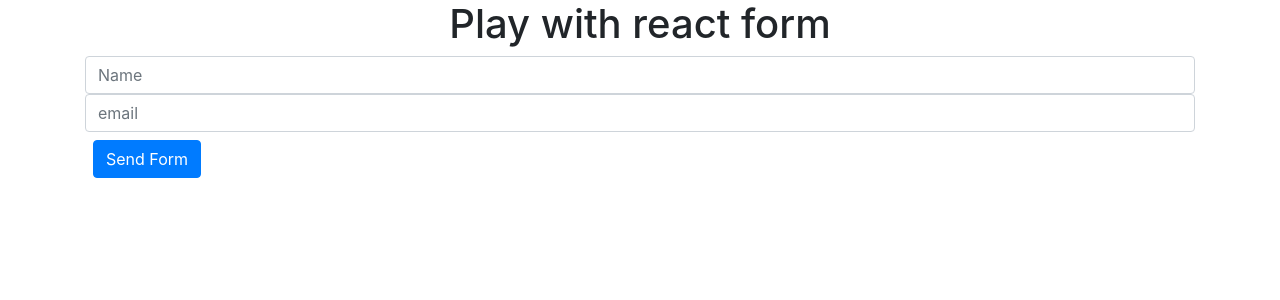
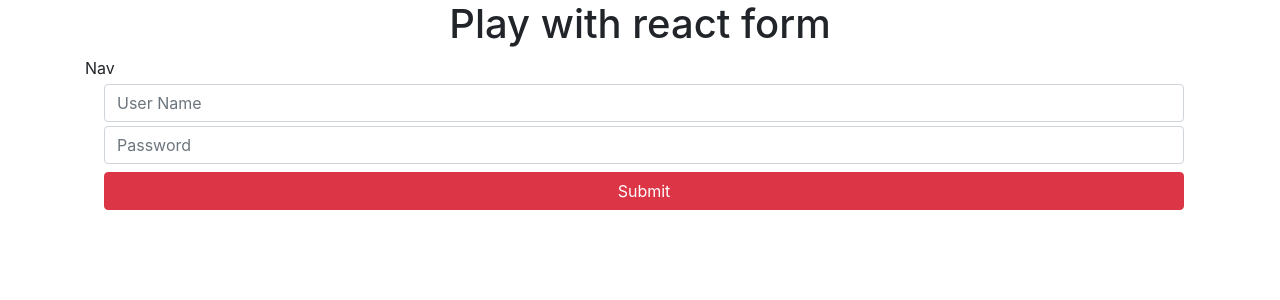
Before and after one commit to dmytrotus/react-practice, a React (Create React App) app: page / in a window 1280 px wide. Shown: the top 300 px of the page. Built offline with nearby package versions, Linux system fonts and the light colour scheme.

Commit message:
make form props with parents

```diff
--- /dev/null
+++ b/src/components/FormProps.js
@@ -0,0 +1,69 @@
+import React from 'react';
+//import ReactDOM from 'react-dom';
+
+class Nav extends React.Component {
+  render() {
+    return (
+      <nav>
+        Nav
+        <div style={{ float: "right" }}>
+          {this.props.username && `Welcome ${this.props.username}`}
+        </div>
+      </nav>
+    );
+  }
+}
+
+class Login extends React.Component {
+  render() {
+    return (
+      <div className="container">
+        <form className="form-signin form-group" onSubmit={this.props.handleSubmit}>
+          <input className="form-control m-1" placeholder="User Name" type="text" name="username" />
+          <input className="form-control m-1" placeholder="Password" type="password" name="password" />
+          <input className="w-100 btn btn-danger m-1" type="submit" value="Submit" />
+        </form>
+      </div>
+    );
+  }
+}
+
+class FormProps extends React.Component {
+  constructor(props) {
+    super(props);
+    this.state = {
+      username: "",
+      password: ""
+    };
+    this.handleSubmit = this.handleSubmit.bind(this);
+  }
+
+  handleSubmit(event) {
+    event.preventDefault();
+
+    this.setState({
+      username: event.target.elements.username.value,
+      password: event.target.elements.password.value
+    });
+
+    // Do your session storage here if needed
+    // sessionStorage.setItem('something', 'somevalue');
+  }
+
+  render() {
+    return (
+      <div>
+        <Nav username={this.state.username} />
+        <Login
+          handleSubmit={this.handleSubmit}
+          onUsernameChange={this.onUsernameChange}
+          onPasswordChange={this.onPasswordChange}
+          username={this.state.username}
+          password={this.state.password}
+        />
+      </div>
+    );
+  }
+}
+
+export default FormProps;
--- a/src/index.js
+++ b/src/index.js
@@ -1,7 +1,7 @@
 import React from 'react';
 import ReactDOM from 'react-dom';
 
-import ReactForm from './components/ReactForm';
+import FormProps from './components/FormProps';
 
 
-ReactDOM.render(<ReactForm />, document.getElementById("root"))
+ReactDOM.render(<FormProps />, document.getElementById("root"));
```
Also changed, not shown: src/components/arraysort.js (added, +18 -0 lines).
